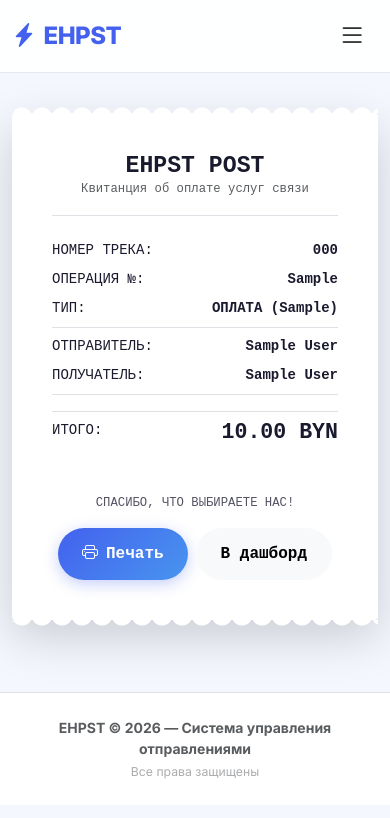
After one commit to ereksscofix-create/123, a PHP site: page /parcel_receipt.php?id=1 in a window 390 px wide. The commit adds this page. Shown: the top 818 px of the page. Run offline with PHP 8.4, Linux system fonts and the light colour scheme; the visitor is signed in with stand-in values (Sample User, id 1); tables that the repository leaves empty hold one stand-in row (values such as "Sample post").

Commit message:
feat: allow users to view their paid receipts in the dashboard
- Created `parcel_receipt.php` to display and print payment records.
- Added access control so only sender, recipient, and workers can view receipts.
- Updated `dashboard.php` to include 'View Receipt' links for paid parcels.
- Polished the mobile dashboard with direct access to receipts.

Co-authored-by: ereksscofix-create <284717084+ereksscofix-create@users.noreply.github.com>

```diff
--- /dev/null
+++ b/parcel_receipt.php
@@ -0,0 +1,85 @@
+<?php
+// parcel_receipt.php — Просмотр чека об оплате
+require_once __DIR__ . '/config.php';
+require_once __DIR__ . '/functions.php';
+checkLogin();
+
+$user = currentUser();
+$id = (int)($_GET['id'] ?? 0);
+if (!$id) die("ID посылки не указан.");
+
+try {
+    $stmt = $pdo->prepare("SELECT p.*, s.name as s_name, s.login as s_login, r.name as r_name, r.login as r_login
+                           FROM parcels p
+                           LEFT JOIN users s ON p.sender_id = s.id
+                           LEFT JOIN users r ON p.recipient_id = r.id
+                           WHERE p.id = :id LIMIT 1");
+    $stmt->execute(['id' => $id]);
+    $parcel = $stmt->fetch();
+    if (!$parcel) die("Посылка не найдена.");
+
+    // Проверка доступа
+    $is_worker = ($user['role'] === 'worker');
+    $is_sender = ((int)$parcel['sender_id'] === (int)$user['id']);
+    $is_recipient = ((int)$parcel['recipient_id'] === (int)$user['id']);
+
+    if (!$is_worker && !$is_sender && !$is_recipient) {
+        die("У вас нет доступа к этому чеку.");
+    }
+
+    if (!$parcel['is_paid']) {
+        die("Эта посылка еще не оплачена.");
+    }
+
+} catch (PDOException $e) { die("Ошибка БД: " . $e->getMessage()); }
+
+$page_title = "Чек " . $parcel['track_code'];
+include __DIR__ . '/header.php';
+?>
+
+<div class="row justify-content-center py-4">
+    <div class="col-md-6">
+        <div class="receipt-container">
+            <div class="receipt shadow-lg">
+                <div class="text-center mb-4 border-bottom pb-3">
+                    <h3 class="fw-bold mb-0">EHPST POST</h3>
+                    <div class="small text-muted">Квитанция об оплате услуг связи</div>
+                </div>
+
+                <div class="receipt-row"><span>НОМЕР ТРЕКА:</span> <strong><?php echo e($parcel['track_code']); ?></strong></div>
+                <div class="receipt-row"><span>ОПЕРАЦИЯ №:</span> <strong><?php echo e($parcel['receipt_no'] ?: '---'); ?></strong></div>
+                <div class="receipt-row border-bottom mb-2 pb-2"><span>ТИП:</span> <strong>ОПЛАТА (<?php echo e($parcel['payment_method'] ?: 'Карта'); ?>)</strong></div>
+
+                <div class="receipt-row"><span>ОТПРАВИТЕЛЬ:</span> <strong><?php echo e($parcel['s_name'] ?: $parcel['s_login']); ?></strong></div>
+                <div class="receipt-row border-bottom mb-2 pb-2"><span>ПОЛУЧАТЕЛЬ:</span> <strong><?php echo e($parcel['r_name'] ?: $parcel['r_login']); ?></strong></div>
+
+                <div class="receipt-row border-top mt-3 pt-2"><span>ИТОГО:</span> <span class="h4 mb-0 fw-bold"><?php echo number_format($parcel['cost'], 2); ?> BYN</span></div>
+
+                <div class="text-center mt-5">
+                    <div class="mb-3 small opacity-75">СПАСИБО, ЧТО ВЫБИРАЕТЕ НАС!</div>
+                    <div class="d-print-none d-flex gap-2 justify-content-center">
+                        <button class="btn btn-primary rounded-pill px-4" onclick="window.print()"><i class="bi bi-printer me-2"></i>Печать</button>
+                        <a href="dashboard.php" class="btn btn-light rounded-pill px-4">В дашборд</a>
+                    </div>
+                </div>
+            </div>
+        </div>
+    </div>
+</div>
+
+<style>
+.receipt-container { display: flex; justify-content: center; }
+.receipt { background: #fff; width: 100%; max-width: 400px; padding: 40px; border-radius: 4px; font-family: 'Courier New', Courier, monospace; position: relative; }
+.receipt::before, .receipt::after { content: ""; position: absolute; left: 0; right: 0; height: 10px; background-size: 20px 20px; background-repeat: repeat-x; }
+.receipt::before { top: -10px; background-image: radial-gradient(circle at 10px 15px, #fff 10px, transparent 11px); }
+.receipt::after { bottom: -10px; background-image: radial-gradient(circle at 10px -5px, #fff 10px, transparent 11px); }
+.receipt-row { display: flex; justify-content: space-between; margin-bottom: 8px; font-size: 14px; }
+@media print {
+    body * { visibility: hidden; }
+    .receipt, .receipt * { visibility: visible; }
+    .receipt { position: absolute; left: 0; top: 0; margin: 0; box-shadow: none; width: 100%; }
+    .d-print-none { display: none !important; }
+}
+</style>
+
+<?php include __DIR__ . '/footer.php'; ?>
```
Also changed, not shown: dashboard.php (+11 -2 lines).
